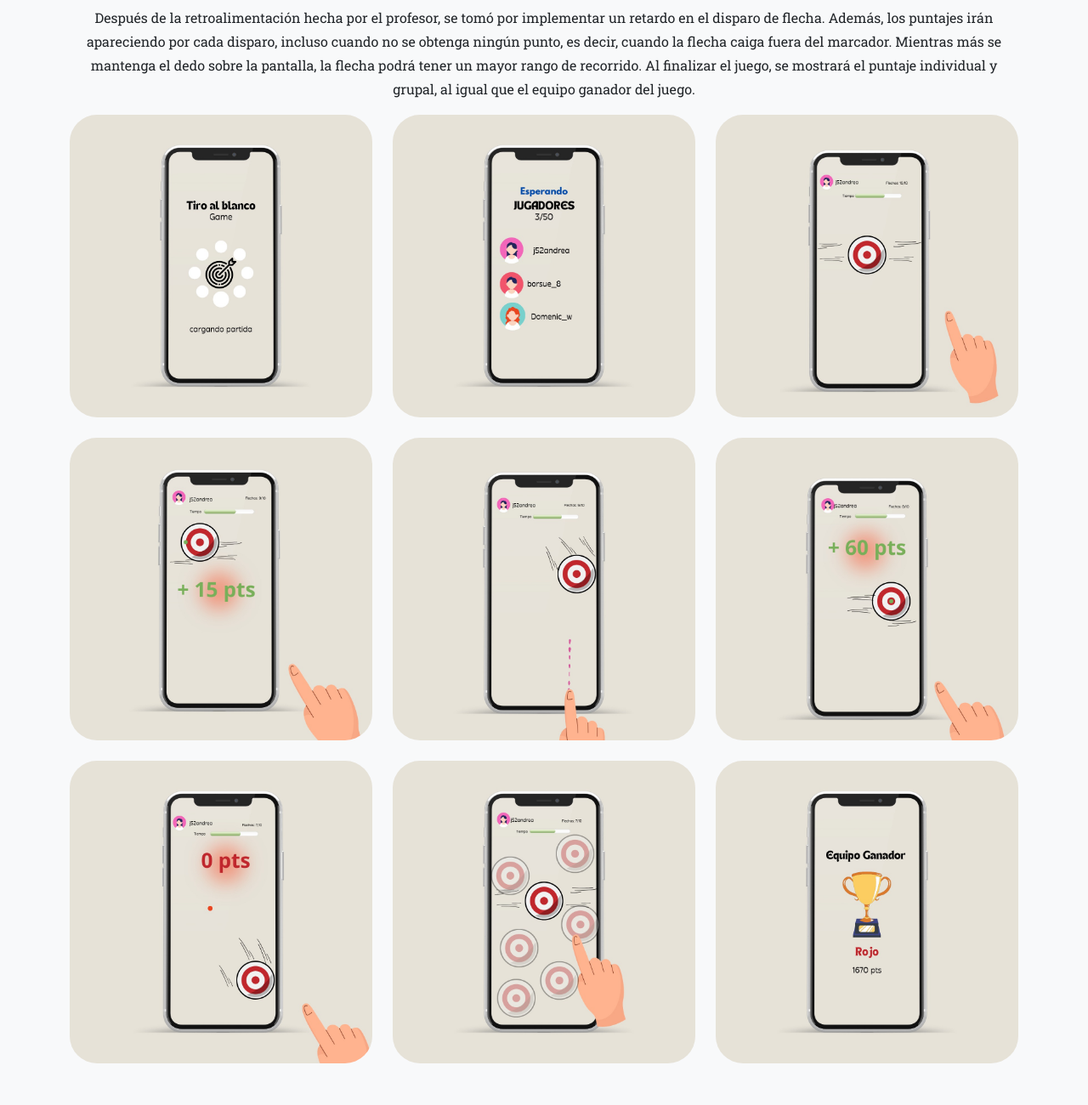
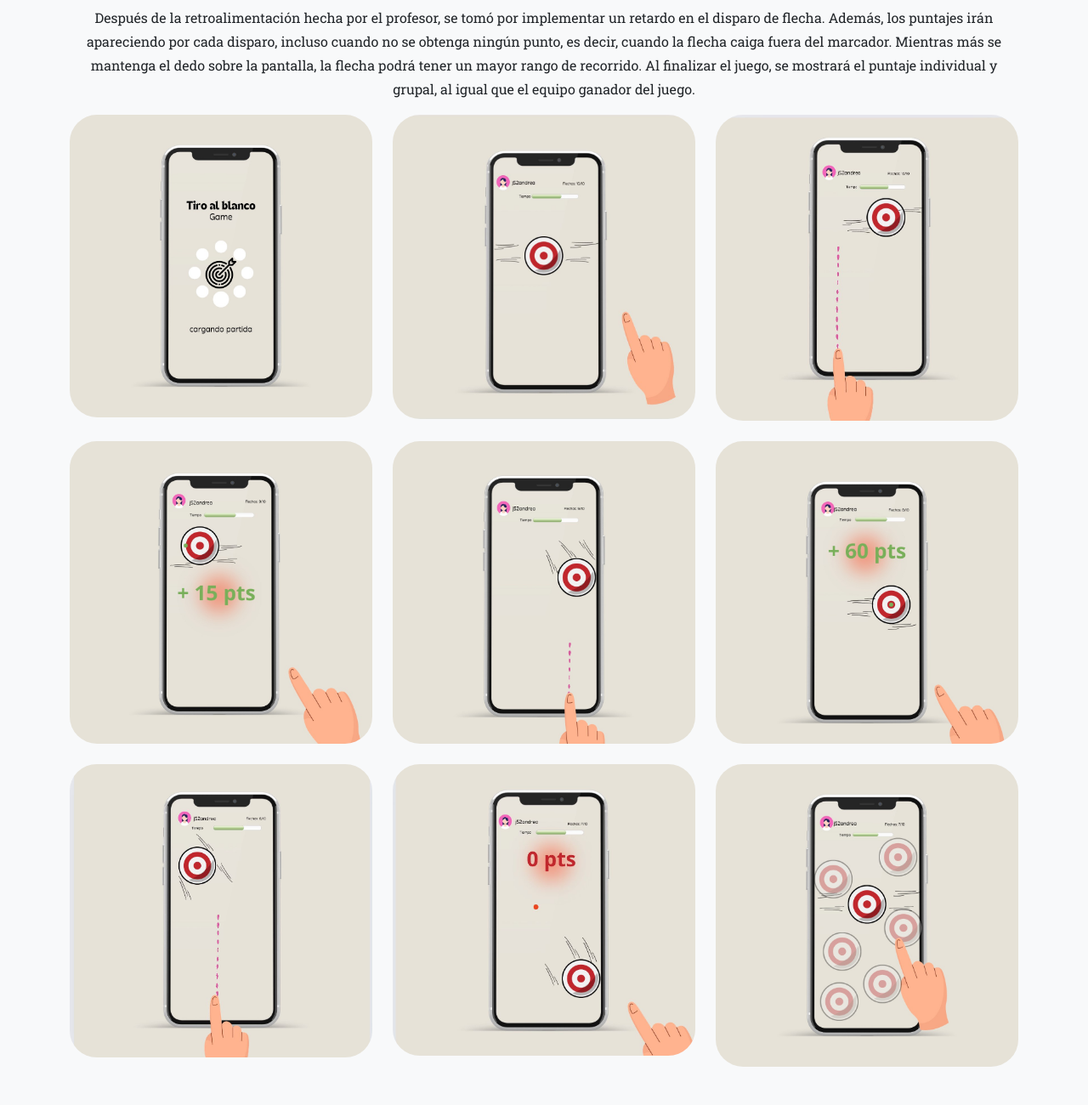
Before and after one commit to stefanyfariasm/portafolio-videojuegos, a plain HTML site: page index.html in a window 1280 px wide. Shown: the part 8600-9900 px from the top of the page at 85% size. Drawn offline with nearby package versions, Linux system fonts and the light colour scheme.

Commit message:
cambios en ideacion 1 y 2

```diff
--- a/index.html
+++ b/index.html
@@ -519,13 +519,13 @@
 
             <div class="col-lg-3 col-sm-6 mb-4">
                 <div class="portfolio-item">
-                        <img class="img-fluid" src="assets/prototipo3/2.jpeg" alt="..." />
+                        <img class="img-fluid" src="assets/prototipo3/11.jpeg" alt="..." />
                 </div>
             </div>
 
             <div class="col-lg-3 col-sm-6 mb-4">
                 <div class="portfolio-item">
-                        <img class="img-fluid" src="assets/prototipo3/3.jpeg" alt="..." />
+                        <img class="img-fluid" src="assets/prototipo3/14.jpeg" alt="..." />
                 </div>
             </div>
             <div class="col-lg-3 col-sm-6 mb-4">
@@ -547,18 +547,18 @@
 
             <div class="col-lg-3 col-sm-6 mb-4">
             <div class="portfolio-item">
-                <img class="img-fluid" src="assets/prototipo3/7.jpeg" alt="..." />
+                <img class="img-fluid" src="assets/prototipo3/15.jpeg" alt="..." />
         </div>
     </div>
     <div class="col-lg-3 col-sm-6 mb-4">
         <div class="portfolio-item">
-                <img class="img-fluid" src="assets/prototipo3/8.jpeg" alt="..." />
+                <img class="img-fluid" src="assets/prototipo3/17.jpeg" alt="..." />
         </div>
     </div>
 
     <div class="col-lg-3 col-sm-6 mb-4">
         <div class="portfolio-item">
-                <img class="img-fluid" src="assets/prototipo3/9.jpeg" alt="..." />
+                <img class="img-fluid" src="assets/prototipo3/8.jpeg" alt="..." />
         </div>
     </div>
 
```
Also changed, not shown: assets/prototipo3/11.jpeg (added), assets/prototipo3/12.jpeg (added), assets/prototipo3/13.jpeg (added), assets/prototipo3/14.jpeg (added), assets/prototipo3/15.jpeg (added), assets/prototipo3/16.jpeg (added), assets/prototipo3/17.jpeg (added), assets/prototipo3/18.jpeg (added), assets/prototipo3/WhatsApp Image 2024-07-02 at 8.41.01 PM (2).jpeg (deleted), assets/prototipo3/WhatsApp Image 2024-07-02 at 8.41.02 PM.jpeg (deleted), assets/prototipo3/WhatsApp Image 2024-07-02 at 8.41.03 PM (3).jpeg (deleted), assets/prototipo3/WhatsApp Image 2024-07-02 at 8.41.03 PM.jpeg (deleted).
